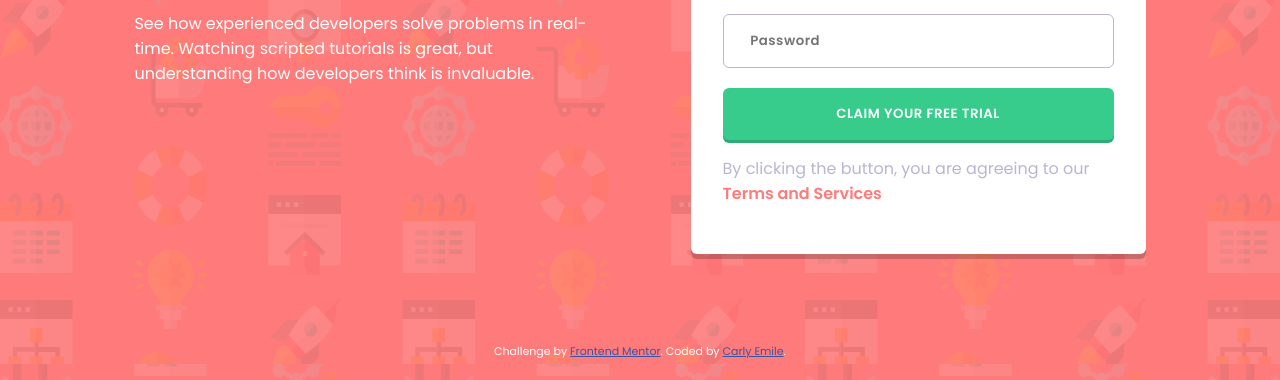
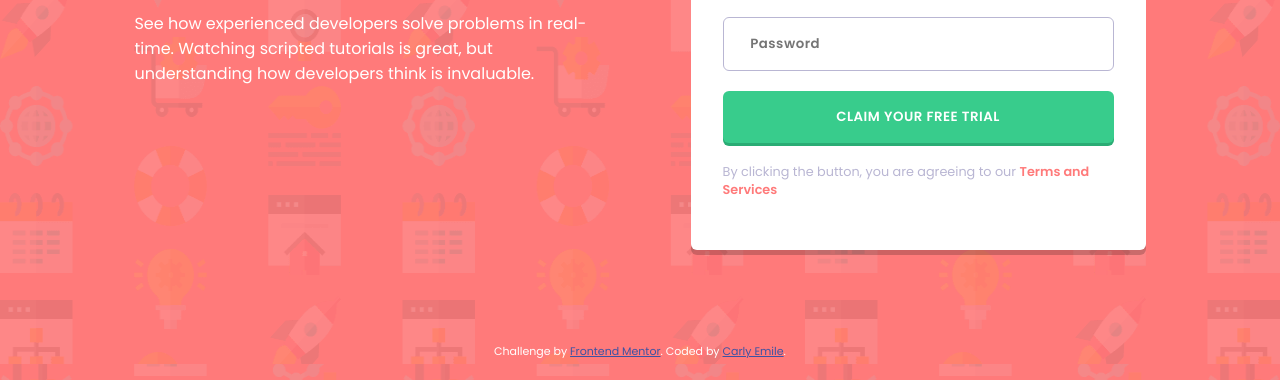
Before and after one commit to carlyemile/FrontendMentorChallenges, a plain HTML site: page projects/intro-component-with-signup-form-master/index.html in a window 1280 px wide. Shown: the part 436-816 px from the top of the page. Drawn offline with Linux system fonts and the light colour scheme.

Commit message:
fixing terms message in signup form challenge

```diff
--- a/projects/intro-component-with-signup-form-master/index.css
+++ b/projects/intro-component-with-signup-form-master/index.css
@@ -115,6 +115,11 @@ form input:active, form input:focus {
 }
 
 .terms {
+    font-size: 0.8rem;
+    margin: 1.5em 0;
+}
+
+.terms a {
     color: hsl(0, 100%, 74%);
     font-weight: 600;
     text-decoration: none;
--- a/projects/intro-component-with-signup-form-master/index.html
+++ b/projects/intro-component-with-signup-form-master/index.html
@@ -48,7 +48,7 @@
         </div>
 
         <button type="submit">Claim your free trial</button>
-        <p>By clicking the button, you are agreeing to our <a class="terms" href="#">Terms and Services</a></p>
+        <p class="terms">By clicking the button, you are agreeing to our <a href="#">Terms and Services</a></p>
       </form>
     </main>
   </div>
```
